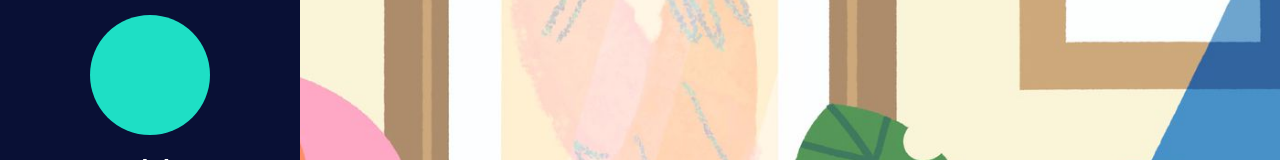
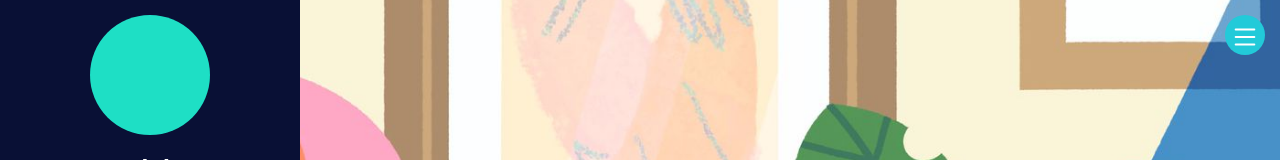
Before and after one commit to arnavktis/portfolio_frontend, an Angular app: page / in a window 1280 px wide. Shown: the top 160 px of the page. Built offline with nearby package versions, Linux system fonts and the light colour scheme.

Commit message:
header
button change

```diff
--- a/src/app/header/header.component.html
+++ b/src/app/header/header.component.html
@@ -47,9 +47,7 @@
 
     </div>
 </header>
-<button id = button1><svg xmlns="http://www.w3.org/2000/svg" width="50" height="44" fill="currentColor" class="bi bi-list" viewBox="0 0 16 16">
+
+<button id = button1><svg xmlns="http://www.w3.org/2000/svg" width="30" height="40" fill="currentColor" class="bi bi-list" viewBox="0 0 16 16">
   <path fill-rule="evenodd" d="M2.5 12a.5.5 0 0 1 .5-.5h10a.5.5 0 0 1 0 1H3a.5.5 0 0 1-.5-.5m0-4a.5.5 0 0 1 .5-.5h10a.5.5 0 0 1 0 1H3a.5.5 0 0 1-.5-.5m0-4a.5.5 0 0 1 .5-.5h10a.5.5 0 0 1 0 1H3a.5.5 0 0 1-.5-.5"/>
 </svg></button>
-<button id = "button2"><svg xmlns="http://www.w3.org/2000/svg" width="50" height="44" fill="currentColor" class="bi bi-x" viewBox="0 0 16 16">
-  <path d="M4.646 4.646a.5.5 0 0 1 .708 0L8 7.293l2.646-2.647a.5.5 0 0 1 .708.708L8.707 8l2.647 2.646a.5.5 0 0 1-.708.708L8 8.707l-2.646 2.647a.5.5 0 0 1-.708-.708L7.293 8 4.646 5.354a.5.5 0 0 1 0-.708"/>
-</svg></button>
--- a/src/app/header/header.component.scss
+++ b/src/app/header/header.component.scss
@@ -72,9 +72,18 @@
     transition: 0.4s;
     color: #777474;
 }
-#button2{
-    float:right;
-}
 #button1{
     float:right;
+    background-color: rgb(34, 202, 217);
+    border-radius: 50%;
+    border-color: transparent;
+    z-index: 997;
+    position: relative;
+    color: #fff;
+    right: 15px;
+    top: 15px;
+    width: 40px;
+    height: 40px;
+
+
 }
```
